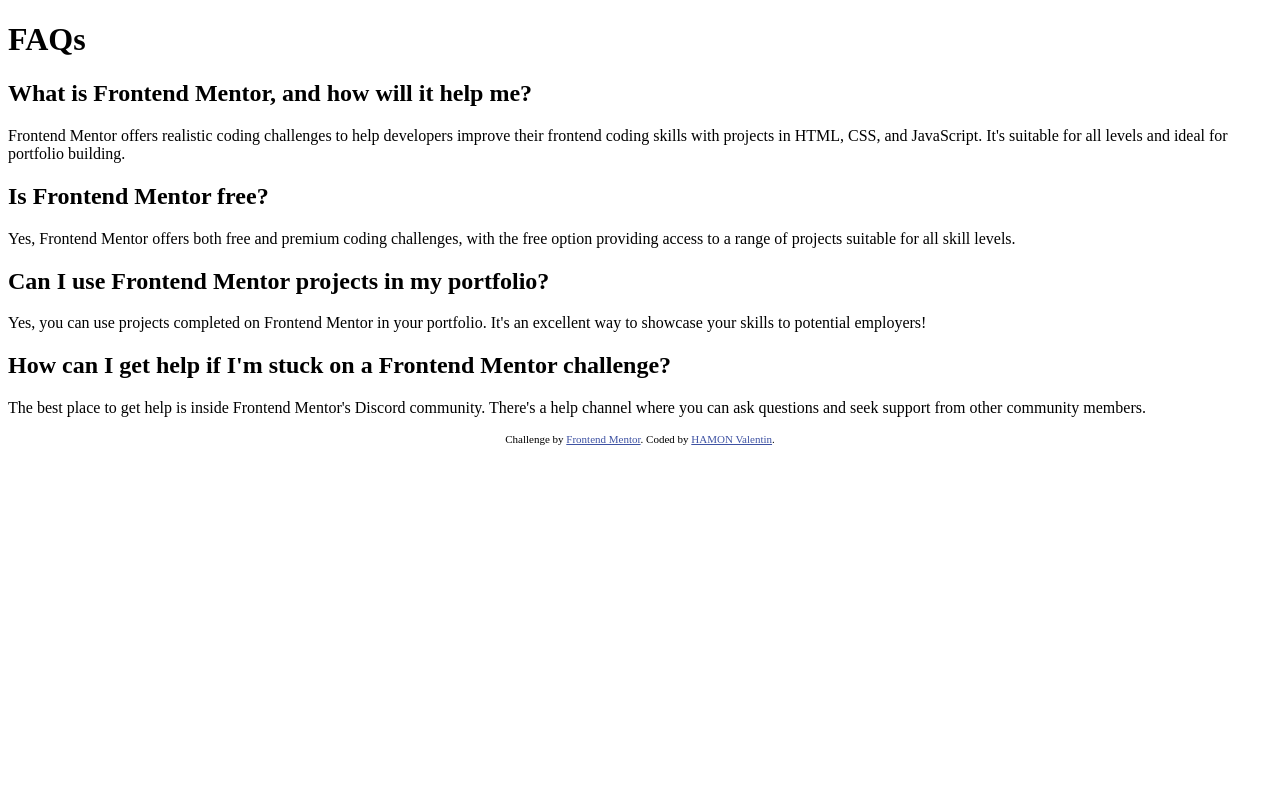
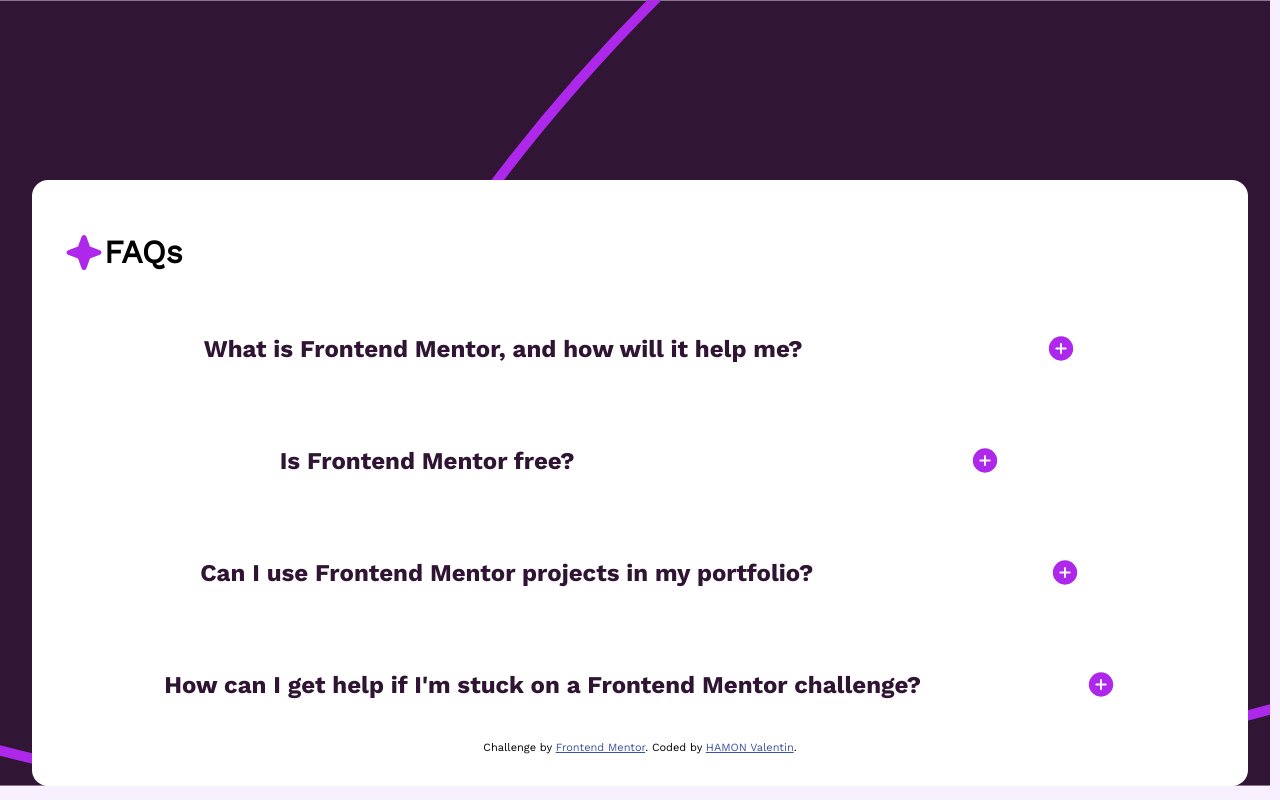
Before and after one commit to ValH-code/FAQ-accordion, a plain HTML site: page index.html in a window 1280 px wide. Drawn offline with Linux system fonts and the light colour scheme.

Commit message:
ajout css et js

```diff
--- a/index.html
+++ b/index.html
@@ -4,57 +4,75 @@
   <meta charset="UTF-8">
   <meta name="viewport" content="width=device-width, initial-scale=1.0">
   <link rel="icon" type="image/png" sizes="32x32" href="./assets/images/favicon-32x32.png">
+  <link rel="stylesheet" href="./style.css">
+  <title>Frontend Mentor | FAQ accordion</title>
+</head>
 
-  <title>Frontend Mentor | FAQ accordion</title>
-
-  <style>
-    .attribution { font-size: 11px; text-align: center; }
-    .attribution a { color: hsl(228, 45%, 44%); }
-  </style>
-</head>
 <body>
   <main>
+    <div class="faq">
+      <img src="./assets/images/icon-star.svg" alt="icon-star">
       <h1>FAQs</h1>
+    </div>
 
-    <div class="firstQuestion">
-      <h2>What is Frontend Mentor, and how will it help me?</h2>
-    </div>
+    <button class="accordion-button">
+      <p class="accordion">What is Frontend Mentor, and how will it help me?</p>
+      <img class="acc-plus" src="./assets/images/icon-plus.svg" alt="icon-plus">
+      <img class="acc-minus" src="./assets/images/icon-minus.svg" alt="icon-minus">
+    </button>
+
+    <div class="answer">
       <p>
         Frontend Mentor offers realistic coding challenges to help developers improve their
         frontend coding skills with projects in HTML, CSS, and JavaScript. It's suitable for
         all levels and ideal for portfolio building.
       </p>
+    </div>
 
-    <div class="secondQuestion">
-      <h2>Is Frontend Mentor free?</h2>
-    </div>
+    <button class="accordion-button">
+      <p class="accordion">Is Frontend Mentor free?</p>
+      <img class="acc-plus" src="./assets/images/icon-plus.svg" alt="icon-plus">
+      <img class="acc-minus" src="./assets/images/icon-minus.svg" alt="icon-minus">
+    </button>
+
+    <div class="answer">
       <p>
         Yes, Frontend Mentor offers both free and premium coding challenges, with the free
         option providing access to a range of projects suitable for all skill levels.
       </p>
+    </div>
 
-    <div class="thirdQuestion"></div>
-      <h2>Can I use Frontend Mentor projects in my portfolio?</h2>
-    </div>
+    <button class="accordion-button">
+      <p class="accordion">Can I use Frontend Mentor projects in my portfolio?</p>
+      <img class="acc-plus" src="./assets/images/icon-plus.svg" alt="icon-plus">
+      <img class="acc-minus" src="./assets/images/icon-minus.svg" alt="icon-minus">
+    </button>
+
+    <div class="answer">
       <p>
         Yes, you can use projects completed on Frontend Mentor in your portfolio. It's an excellent
         way to showcase your skills to potential employers!
       </p>
+    </div>
 
-    <div class="fourthQuestion"></div>
-    <h2>How can I get help if I'm stuck on a Frontend Mentor challenge?</h2>
+    <button class="accordion-button">
+      <p class="accordion">How can I get help if I'm stuck on a Frontend Mentor challenge?</p>
+      <img class="acc-plus" src="./assets/images/icon-plus.svg" alt="icon-plus">
+      <img class="acc-minus" src="./assets/images/icon-minus.svg" alt="icon-minus">
+    </button>
+
+    <div class="answer">
       <p>
         The best place to get help is inside Frontend Mentor's Discord community. There's a help
         channel where you can ask questions and seek support from other community members.
       </p>
+    </div>
 
   <div class="attribution">
     Challenge by <a href="https://www.frontendmentor.io?ref=challenge" target="_blank">Frontend Mentor</a>.
     Coded by <a href="#">HAMON Valentin</a>.
   </div>
 </main>
-<script>
-  // Your JavaScript code here
-</script>
+<script src="./script.js"></script>
 </body>
 </html>
--- /dev/null
+++ b/script.js
@@ -0,0 +1,26 @@
+let acc = document.getElementsByClassName("accordion-button");
+let i;
+
+for (i = 0; i < acc.length; i++) {
+  acc[i].addEventListener("click", function(event) {
+    this.classList.toggle("active");
+
+    let plus = event.target.nextElementSibling;
+    let minus = this.lastElementChild
+
+    let answer = this.nextElementSibling;
+    plusAndMinus(answer, minus, plus)
+  });
+}
+
+const plusAndMinus = (answer, accMinus, accPlus, i) => {
+  if (answer.style.display === "block") {
+    answer.style.display = "none";
+    accPlus.style.display = "block";
+    accMinus.style.display = "none";
+  } else {
+    answer.style.display = "block";
+    accPlus.style.display = "none";
+    accMinus.style.display = "block";
+  }
+}
--- /dev/null
+++ b/style.css
@@ -0,0 +1,82 @@
+:root {
+--White: hsl(0, 0%, 100%);
+--Lightpink: hsl(275, 100%, 97%);
+--Grayishpurple: hsl(292, 16%, 49%);
+--Darkpurple: hsl(292, 42%, 14%);
+}
+
+@font-face {
+  font-family: "Work Sans";
+  src: url(./assets/fonts/static/WorkSans-Regular.ttf);
+}
+@font-face {
+  font-family: "Work Sans Bold";
+  src: url(./assets/fonts/static/WorkSans-Bold.ttf);
+}
+
+body {
+  margin: 0;
+  font-family: "Work Sans";
+  background-image: url(/assets/images/background-pattern-mobile.svg);
+  background-repeat: no-repeat;
+  background-size: contain;
+  background-color: var(--Lightpink);
+}
+
+main {
+  background-color: var(--White);
+  margin: 180px 32px 0 32px;
+  padding: 32px;
+  border-radius: 16px;
+}
+
+.faq {
+  display: flex;
+}
+
+.accordion-button {
+  display: flex;
+  justify-content: space-around;
+  align-items: center;
+  background-color: var(--White);
+  color: var(--Darkpurple);
+  cursor: pointer;
+  padding: 18px;
+  width: 100%;
+  border: none;
+  transition: 0.4s;
+}
+
+.acc-plus {
+  display: block;
+}
+
+.acc-minus {
+  display: none;
+}
+
+.accordion {
+  background-color: var(--White);
+  color: var(--Darkpurple);
+  text-align: left;
+  font-family: "Work Sans Bold";
+  font-size: 24px;
+}
+
+.active, .accordion:hover {
+  color: var(--Grayishpurple);
+}
+
+.answer {
+  padding: 0 18px;
+  display: none;
+  background-color: white;
+  overflow: hidden;
+}
+
+p {
+  font-size: 16px;
+}
+
+.attribution { font-size: 11px; text-align: center; }
+.attribution a { color: hsl(228, 45%, 44%); }
```
Lines whose indentation alone changed are shown as unchanged.
